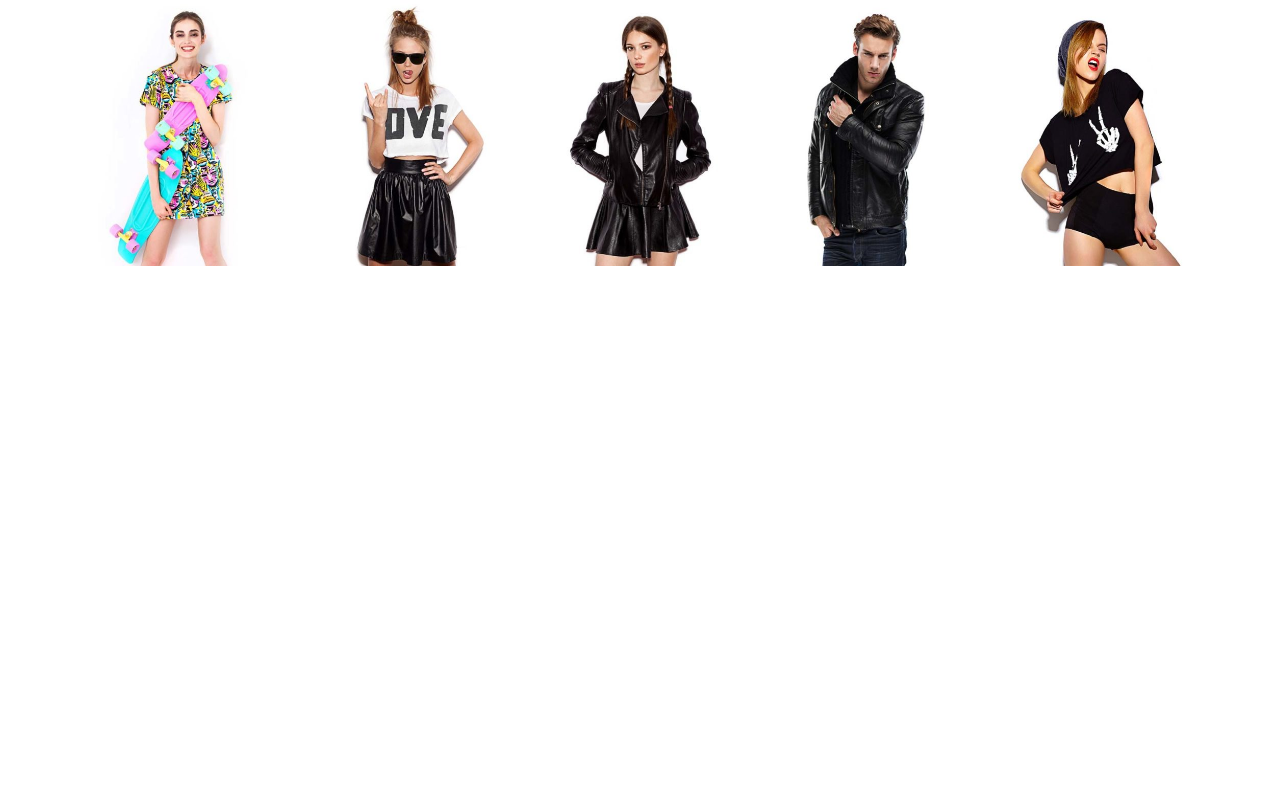
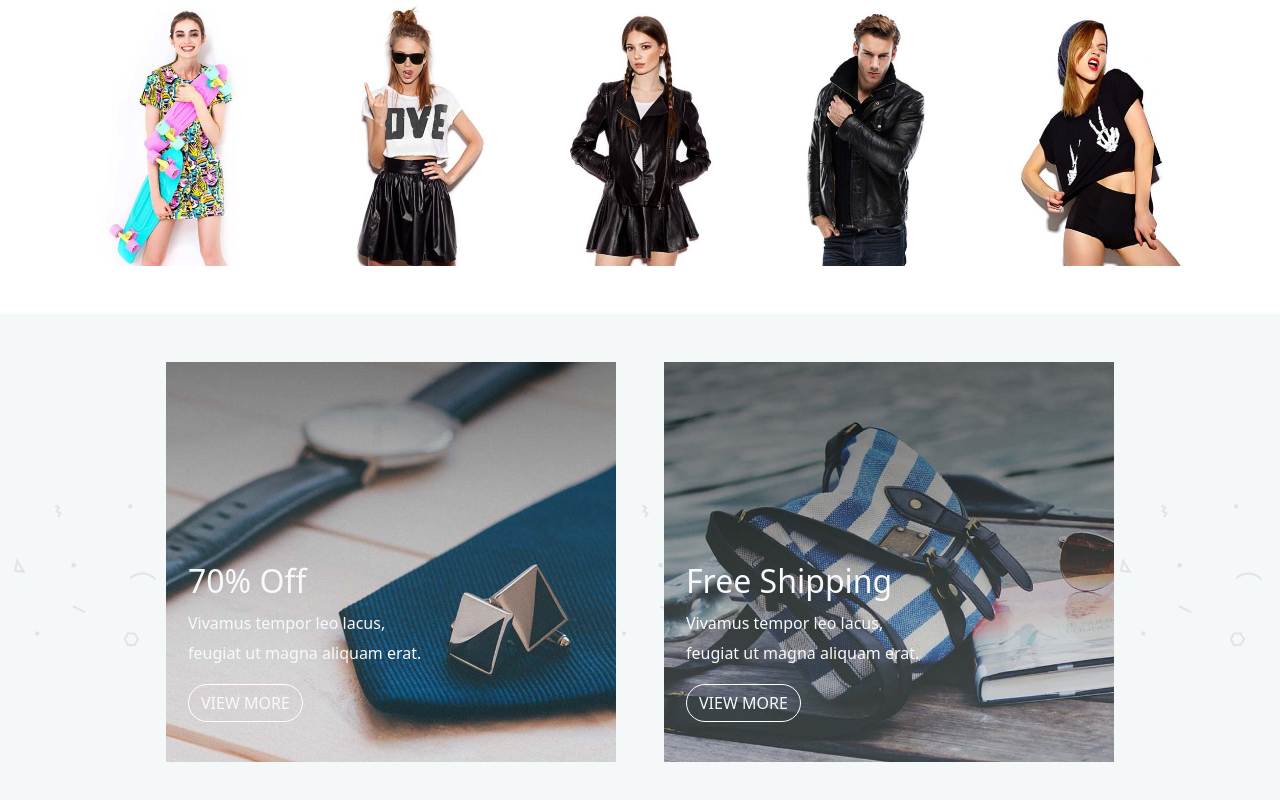
Before and after one commit to chiaraxs/proj-html-vuejs, a Vue app: page / in a window 1280 px wide. Shown: the part 2162-2962 px from the top of the page. Before the commit the page ends 2428 px from the top, so only its background shows below. Built offline with nearby package versions, Linux system fonts and the light colour scheme.

Commit message:
Completed: FreeShipping

```diff
--- a/src/components/FreeShipping.vue
+++ b/src/components/FreeShipping.vue
@@ -1,5 +1,31 @@
 <template>
-    <div></div>
+    <div class="container-fluid container-shipping mt-5">
+        <div class="container d-flex justify-content-center">
+            <div class="row mt-5 text-light">
+
+            <!-- PROMO BOX SX -->
+            <div class="col-6 promo-box me-5">
+                <div class="details ">
+                    <h2>70% Off</h2>
+                    <p>Vivamus tempor leo lacus, feugiat ut magna aliquam erat.</p>
+                    <button type="button" class="btn text-light text-uppercase rounded-pill border border-white mb-4">view more</button>
+                </div>
+            </div>
+            <!-- / PROMO BOX SX -->
+
+            <!-- FREE SHIPPING DX -->
+            <div class="col-6 free-shipping">
+                <div class="details">
+                    <h2>Free Shipping</h2>
+                    <p>Vivamus tempor leo lacus, feugiat ut magna aliquam erat.</p>
+                    <button type="button" class="btn text-light text-uppercase rounded-pill border border-white mb-4">view more</button>
+                </div>
+            </div>
+            <!-- / FREE SHIPPING DX -->
+        </div>
+        </div>
+
+    </div>
 </template>
 
 
@@ -12,4 +38,31 @@ export default {
 <style lang="scss" scoped>
 @import '@/style/variables.scss';
 
+.container-shipping {
+    height: 500px;
+    background-image: url(../assets/img/bkgd_confetti-compressor.jpg);
+    background-size: contain;
+
+    .promo-box{
+        height: 400px;
+        width: 450px;
+        background-image: url(../assets/img/promo_box_1_bg.jpg);
+        background-size: cover;
+        background-position: bottom;
+    }
+
+    .free-shipping{
+        height: 400px;
+        width: 450px;
+        background-image: url(../assets/img/promo_box_2_bg.jpg);
+        background-size: cover;
+        background-position: bottom;
+    }
+
+    .details{
+        width: 250px;
+        margin: 200px 0 10px 10px;
+        line-height: 30px;
+    }
+}
 </style>
```
